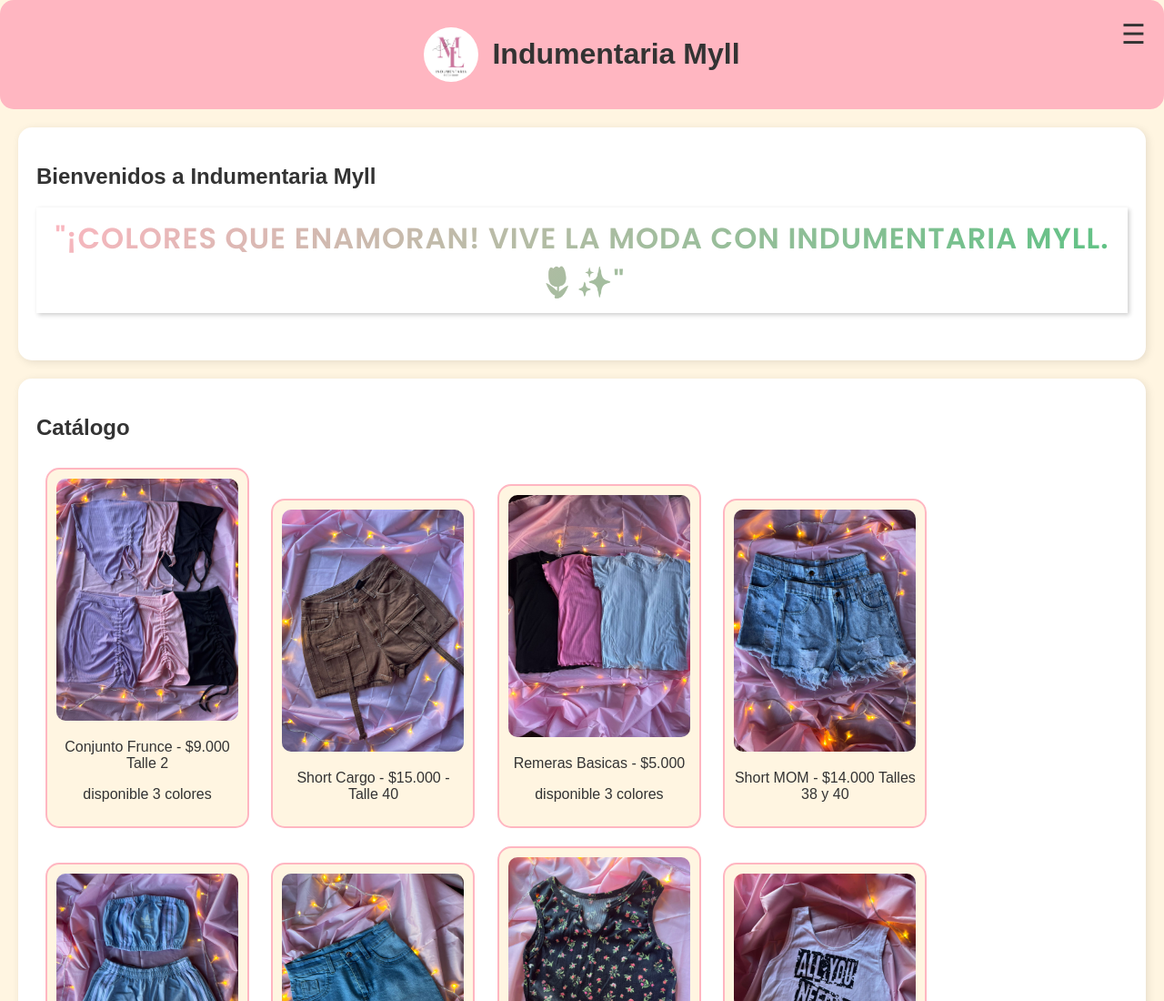
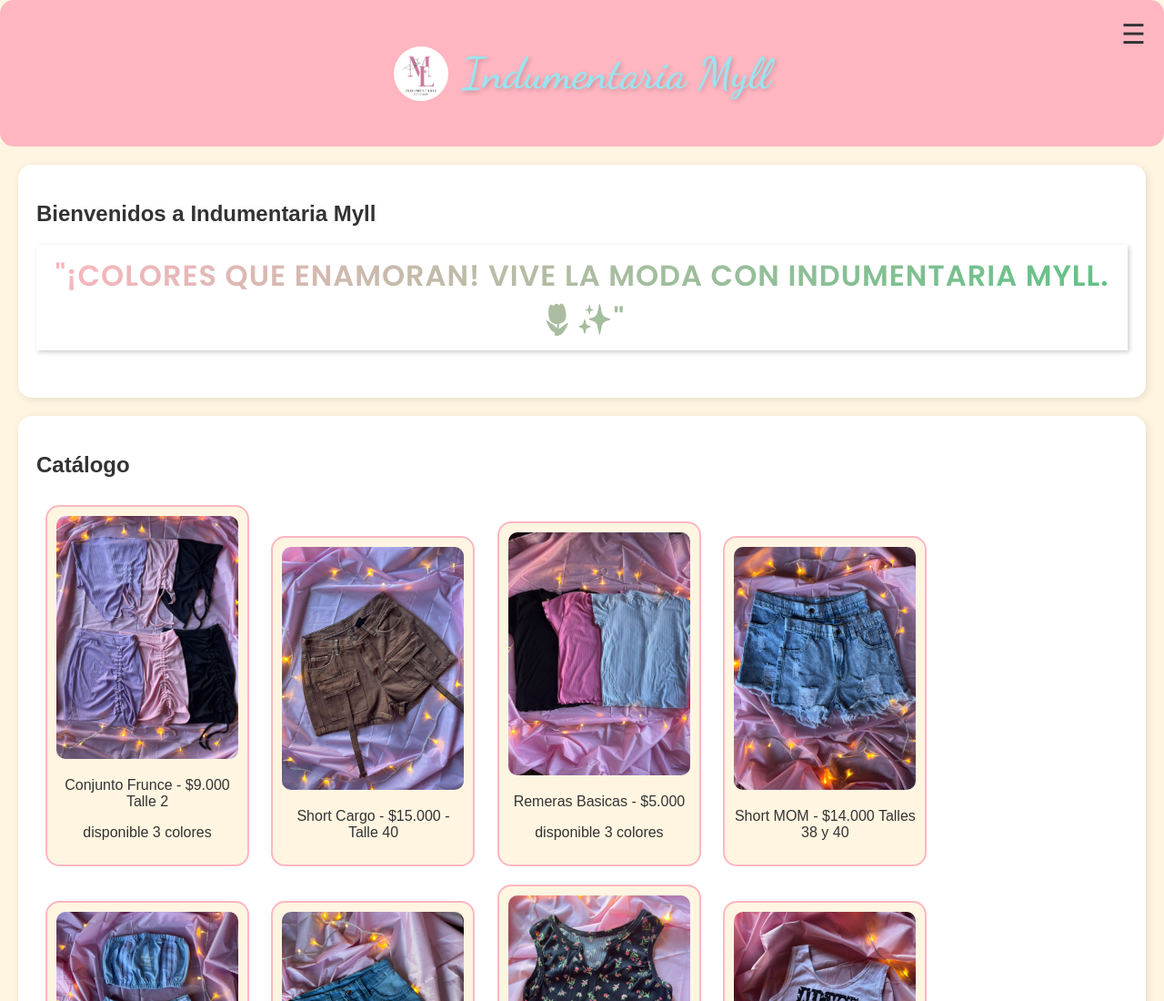
Before and after one commit to BraianPalavecinoBP/Indumentaria_Myll, a plain HTML site: page index.html in a window 1280 px wide. Shown: the top 1100 px of the page at 91% size. Drawn offline with Linux system fonts and the light colour scheme.

Commit message:
cambio h1

```diff
--- a/index.html
+++ b/index.html
@@ -6,6 +6,7 @@
     <title>Indumentaria Myll</title>
     <link rel="stylesheet" href="styles.css">
     <link href="https://fonts.googleapis.com/css2?family=Poppins:wght@600&display=swap" rel="stylesheet">
+    <link href="https://fonts.googleapis.com/css2?family=Dancing+Script:wght@700&display=swap" rel="stylesheet">
     <script src="script.js"></script>
 
 
--- a/styles.css
+++ b/styles.css
@@ -24,6 +24,16 @@ header .logo {
     height: auto;
     border-radius: 50%; /* Si deseas que el logo sea circular */
 }
+
+h1 {
+    font-family: 'Dancing Script', cursive;
+    font-size: 48px; /* Ajusta el tamaño según prefieras */
+    font-weight: bold;
+    text-align: center;
+    color: #9ce3ee; /* Un rosado fuerte para destacar */
+    text-shadow: 2px 2px 5px rgba(0, 0, 0, 0.2); /* Efecto de sombra */
+}
+
 
 /* Menú de navegación */
 nav ul {
```
